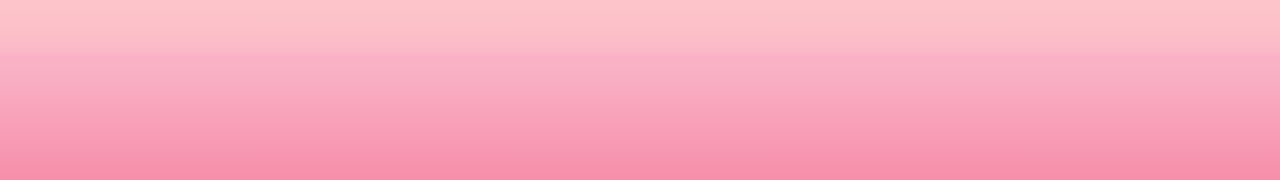
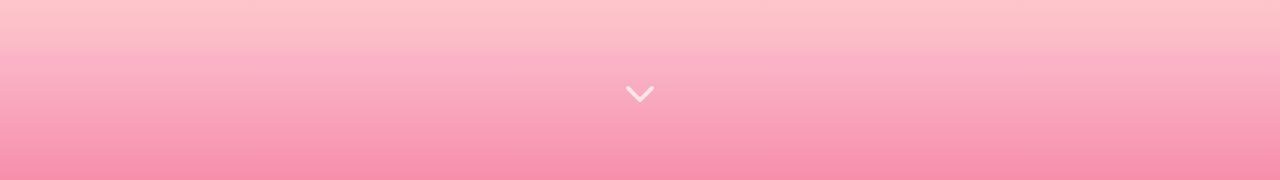
Before and after one commit to schelskedevco/ignidash-legacy, a Next.js app: page / in a window 1280 px wide. Shown: the part 679-859 px from the top of the page. Built offline with nearby package versions, Linux system fonts and the light colour scheme.

Commit message:
bouncing chevron

```diff
--- a/src/components/header-section.tsx
+++ b/src/components/header-section.tsx
@@ -1,4 +1,5 @@
 import { ReactNode } from "react";
+import { ChevronDown } from "lucide-react";
 
 interface HeaderSectionProps {
   heroSection: ReactNode;
@@ -38,6 +39,9 @@ export function HeaderSection({
           <div className="relative z-10 px-4 sm:px-6 lg:px-8 mx-auto max-w-7xl">
             <div className="text-center xl:text-left">{heroSection}</div>
           </div>
+          <div className="absolute bottom-16 left-0 right-0 flex justify-center translate-y-1/2 m-4">
+            <ChevronDown className="h-12 w-12 animate-bounce text-white/70" />
+          </div>
         </div>
       </section>
 
```
